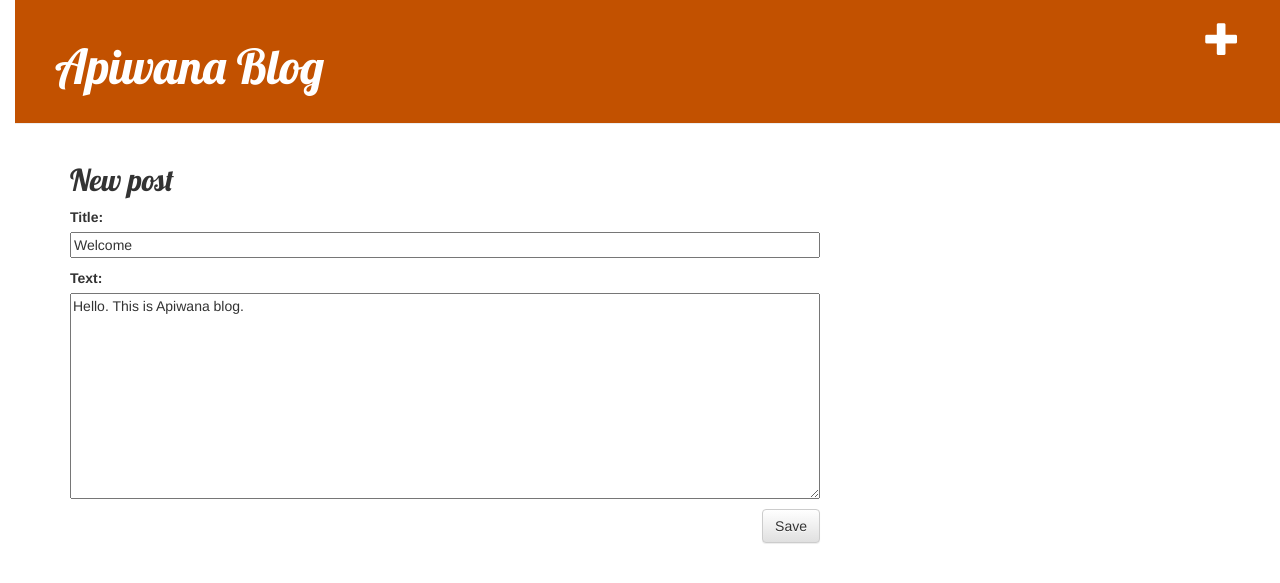
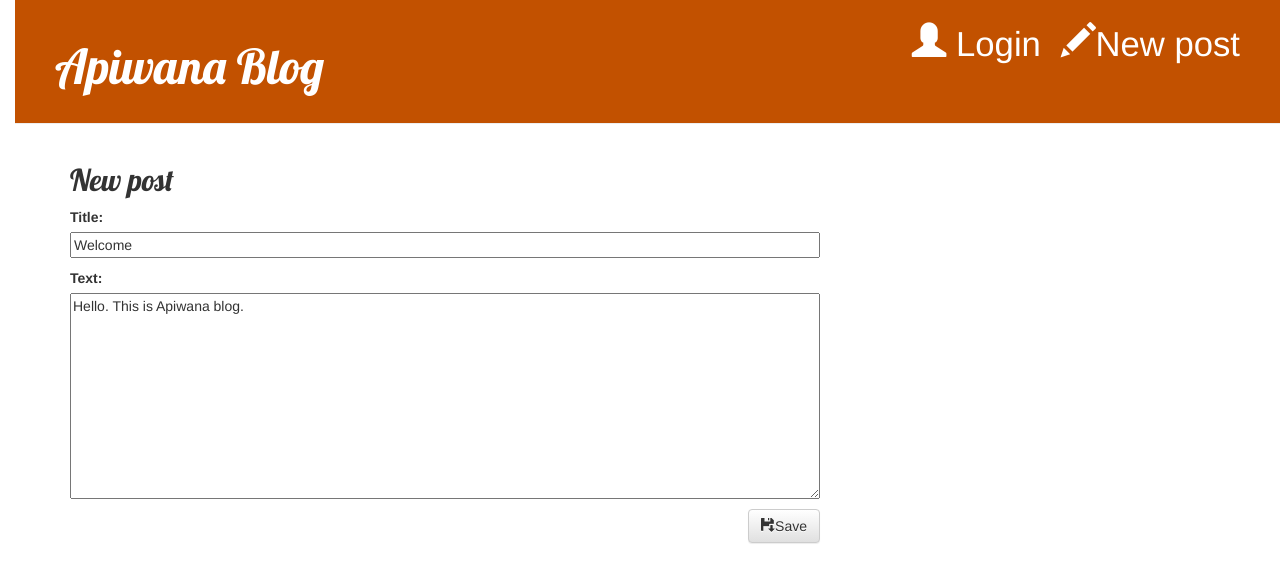
Before and after one commit to ApiwanaSuwannapoom/Django, a Django app: page /post/1/edit/ in a window 1280 px wide. Shown: the top 583 px of the page. Run offline with Django 3.2, Linux system fonts and the light colour scheme; data comes from the database, SQL or seed files in the repository; both versions use the stored data as it was after the commit; some libraries are stand-ins or nearby versions.

Commit message:
add buttom and link to login page

```diff
--- a/blog/templates/blog/base.html
+++ b/blog/templates/blog/base.html
@@ -6,11 +6,15 @@
         <link rel="stylesheet" href="//maxcdn.bootstrapcdn.com/bootstrap/3.2.0/css/bootstrap-theme.min.css">
         <link href='//fonts.googleapis.com/css?family=Lobster&subset=latin,latin-ext' rel='stylesheet' type='text/css'>
         <link rel="stylesheet" href="{% static 'css/blog.css' %}">
+
+
     </head>
     <body>
 
         <div class="page-header">
-            <a href="{% url 'post_new' %}" class="top-menu"><span class="glyphicon glyphicon-plus"></span></a>
+            <a href="{% url 'post_new' %}" class="top-menu"><span class="glyphicon glyphicon-pencil"></span>New post</a>
+           <p> <a href="/admin" class="top-menu"><span class="glyphicon glyphicon-user"></span> Login </a></p>
+
             <h1><a href="/">Apiwana Blog</a></h1>
         </div>
         <div class="content container">
@@ -21,5 +25,6 @@
                 </div>
             </div>
         </div>
+
     </body>
 </html>
--- a/blog/templates/blog/post_edit.html
+++ b/blog/templates/blog/post_edit.html
@@ -1,9 +1,9 @@
 {% extends 'blog/base.html' %}
-
+้
 {% block content %}
     <h2>New post</h2>
     <form method="POST" class="post-form">{% csrf_token %}
         {{ form.as_p }}
-        <button type="submit" class="save btn btn-default">Save</button>
-    </form>
+        <a href="#">  <button type="submit" class="save btn btn-default"> <span class="glyphicon glyphicon-floppy-save"></span>Save</button> </a>
+        </form>
 {% endblock %}
--- a/blog/urls.py
+++ b/blog/urls.py
@@ -6,4 +6,5 @@ urlpatterns = [
     path('post/<int:pk>/', views.post_detail, name='post_detail'),
     path('post/new/', views.post_new, name='post_new'),
     path('post/<int:pk>/edit/', views.post_edit, name='post_edit'),
+
 ]
```
Also changed, not shown: db.sqlite3.
